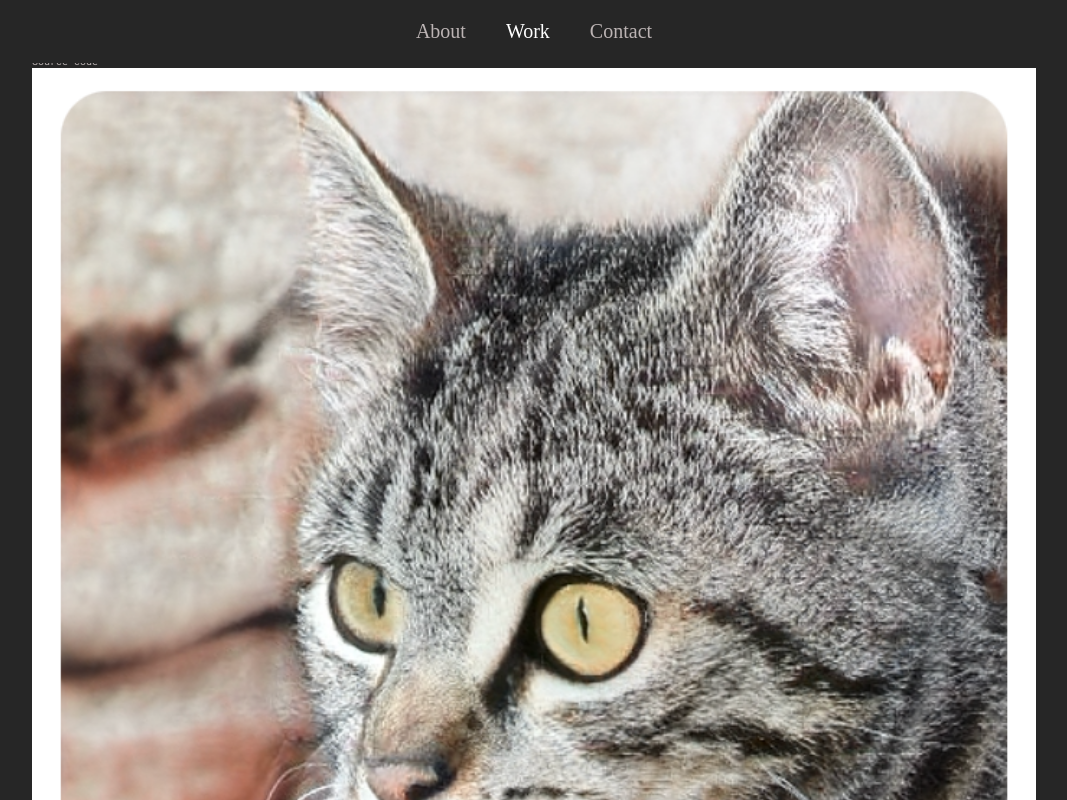
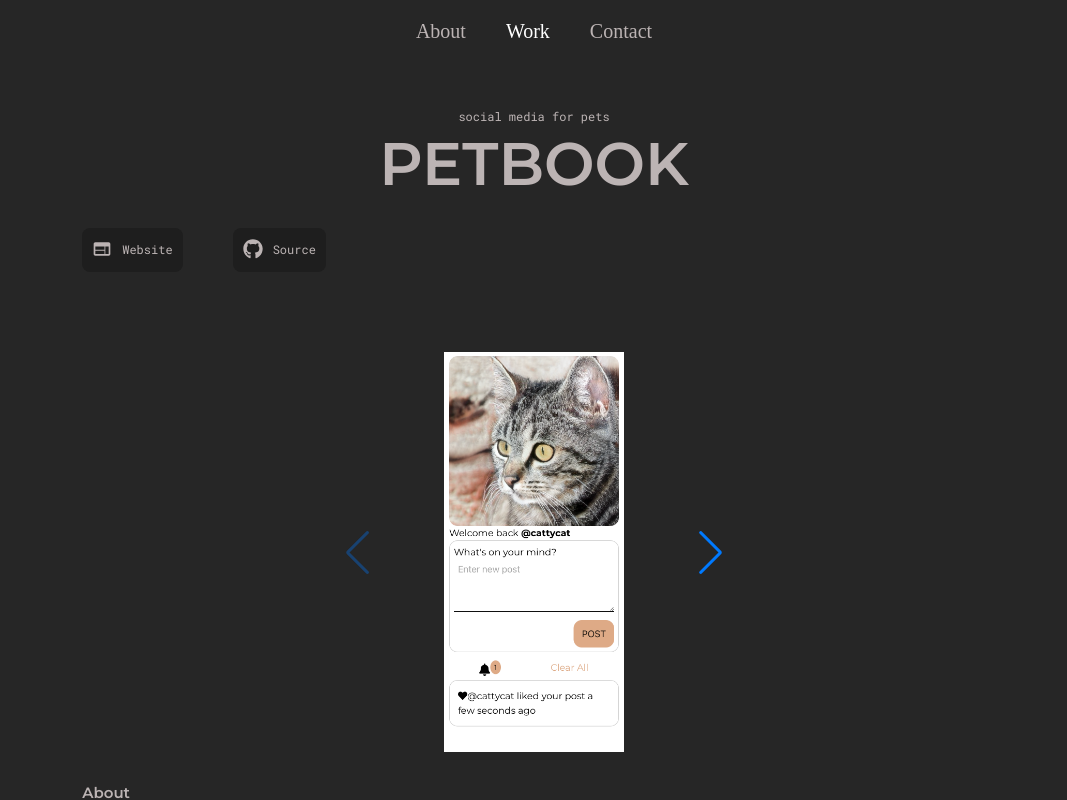
Before and after one commit to alandsilva/alandsilva.github.io, a React (Create React App) app: page /portfolio/petbook in a window 1280 px wide. Shown: the top 800 px of the page, without its empty margins (106-1173 px from the left). Built offline with nearby package versions, Linux system fonts and the light colour scheme.

Commit message:
project page

```diff
--- a/src/components/PortfolioItem.js
+++ b/src/components/PortfolioItem.js
@@ -39,11 +39,11 @@ const PortfolioItemStyles = styled.div`
 const PortfolioItem = ({ item }) => {
   return (
     <PortfolioItemStyles>
-      <Link to='/' className='portfolioItem__img'>
+      <Link to={`/portfolio/${item.name}`} className='portfolioItem__img'>
         <img src={require(`../assets/img/${item.image}`)} alt={item.name} />
       </Link>
       <div className='portfolioItem__info'>
-        <Link to='/'>
+        <Link to={`/portfolio/${item.name}`}>
           <h3 className='portfolioItem__title'>{item.name}</h3>
         </Link>
         <p className='portfolioItem__desc'>{item.description}</p>
--- a/src/data.json
+++ b/src/data.json
@@ -2,74 +2,45 @@
     {
       "name": "petbook",
       "image": "petbook/petbook1.png",
-      "images": [
-        {
-          "image": "petbook/petbook1.png",
-          "type": "tall"
-        },
-        {
-          "image": "petbook/petbook2.png",
-          "type": "medium"
-        },
-        {
-          "image": "petbook/petbook3.png",
-          "type": "tall"
-        },
-        {
-          "image": "petbook/petbook4.png",
-          "type": "medium"
-        }
-      ],
+      "images": [ "petbook/petbook1.png", "petbook/petbook2.png", "petbook/petbook3.png", "petbook/petbook4.png"],
       "description": "social media for pets",
       "stack": ["React", "Node.js", "Firebase"],
       "info": "Users can create, like and comment on posts. Users also receive notifications about activity in their profile.",
       "links": [
         {
           "url": "https://petbook-cb3c1.web.app",
-          "message": "Visit website"
+          "message": "Website",
+          "type": "website"
         },
         {
           "url": "https://github.com/alandsilva/petbook",
-          "message": "Source code"
+          "message": "Source",
+          "type": "code"
         }
       ]
     },
     {
       "name": "shopapp",
       "image": "shopapp/shopapp1.jpeg",
-      "images": [
-        {
-          "image": "shopapp/shopapp1.jpeg",
-          "type": "medium"
-        },
-        {
-          "image": "shopapp/shopapp2.jpeg",
-          "type": "medium"
-        },
-        {
-          "image": "shopapp/shopapp3.jpeg",
-          "type": "medium"
-        },
-        {
-          "image": "shopapp/shopapp4.jpeg",
-          "type": "medium"
-        }
-      ],
+      "images": ["shopapp/shopapp1.jpeg", "shopapp/shopapp2.jpeg", "shopapp/shopapp3.jpeg", "shopapp/shopapp4.jpeg"],
       "description": "Shopp app for mobile devices",
       "stack": ["React Native", "Node.js", "MongoDB"],
       "info": "Users can create, like and comment on posts. Users also receive notifications about activity in their profile.",
       "links": [
         {
           "url": "https://www.youtube.com/watch?v=UAFbeobAuI0&ab_channel=AlanDaSilva",
-          "message": "Video Demo"
+          "message": "Demo",
+          "type": "video"
         },
         {
           "url": "https://dasilvaworkspace.stoplight.io/docs/webinterfaces2021/reference/shopAPI.v1.yaml",
-          "message": "Interactive OpenAPI"
+          "message": "OpenAPI",
+          "type": "website"
         },
         {
           "url": "https://github.com/alandsilva/rn-shop-app",
-          "message": "Source code"
+          "message": "Source",
+          "type": "code"
         }
       ]
     },
--- a/src/pages/ProjectPage.js
+++ b/src/pages/ProjectPage.js
@@ -1,41 +1,124 @@
 import React from 'react';
 import { useParams } from 'react-router-dom';
 import data from '../data.json';
+import SectionTitle from '../components/SectionTitle';
+import styled from 'styled-components';
+import { MdWeb, MdPlayCircleFilled } from 'react-icons/md';
+import { FaGithub } from 'react-icons/fa';
+import PText from '../components/PText';
+import { Swiper, SwiperSlide } from 'swiper/react';
+
+const ProjectStyles = styled.div`
+  max-width: 100;
+  p {
+    font-size: 1.2rem;
+  }
+  .container {
+    display: flex;
+    flex-direction: column;
+    gap: 3rem;
+  }
+  .project__links {
+    display: flex;
+    gap: 5rem;
+    font-size: 2rem;
+    align-items: center;
+    justify-content: space;
+
+    a {
+      display: flex;
+      gap: 1rem;
+      align-items: center;
+      justify-content: center;
+      background-color: var(--deep-dark);
+      padding: 1rem;
+      border-radius: 8px;
+      font-size: 1rem;
+    }
+    svg {
+      width: 2rem;
+    }
+  }
+  .project__images {
+    max-width: 400px;
+    margin: 0 auto;
+    margin-top: 5rem;
+    img {
+      max-height: 400px;
+      object-fit: contain;
+    }
+  }
+
+  .stack__list {
+    margin-top: 1rem;
+    display: flex;
+    gap: 1rem;
+    p {
+      background-color: var(--deep-dark);
+      padding: 1rem;
+      border-radius: 8px;
+      font-size: 1.2rem;
+    }
+  }
+`;
 
 const ProjectPage = () => {
   const params = useParams();
   const project = data.find((item) => item.name === params.projectName);
   console.log(project);
   return (
-    <div>
+    <ProjectStyles>
+      <div className='container'>
+        <SectionTitle subtitle={project.description} title={project.name} />
         <div className='project__links'>
-        <p>
-          <strong>Info</strong>
-        </p>
-        <p>{project.info}</p>
-        <p>
-          <strong>Links</strong>
-        </p>
           {project.links.map((link) => (
-          <p>
-            <a href={link.url}>{link.message}</a>
-          </p>
+            <a href={link.url}>
+              <div className='icon'>{getIcon(link.type)}</div>
+              <div className='text'>
+                <PText>{link.message}</PText>
+              </div>
+            </a>
           ))}
         </div>
-      <div className='project'>
-        {project.images.map((img) => (
-          <div className={`project__item ${img.type}`} key={img.image}>
-            <img
-              className='project__img'
-              src={require(`../assets/img/${img.image}`)}
-              alt={img.image}
-            />
+        <div className='project__images'>
+          <Swiper spaceBetween={30} slidesPerView={1} navigation>
+            {project.images.map((image) => {
+              return (
+                <SwiperSlide>
+                  <img src={require(`../assets/img/${image}`)} />
+                </SwiperSlide>
+              );
+            })}
+          </Swiper>
         </div>
+        <div className='project__info'>
+          <h2>About</h2>
+          <p>{project.info}</p>
+        </div>
+        <div className='project__stack'>
+          <h2>Technologies</h2>
+          <div className='stack__list'>
+            {project.stack.map((tech) => (
+              <p>{tech}</p>
             ))}
-        {/* <pre>{JSON.stringify(project, null, 2)}</pre> */}
           </div>
         </div>
+      </div>
+    </ProjectStyles>
   );
 };
 
+const getIcon = (type) => {
+  switch (type) {
+    case 'website':
+      return <MdWeb />;
+    case 'code':
+      return <FaGithub />;
+    case 'video':
+      return <MdPlayCircleFilled />;
+    default:
+      return <></>;
+  }
+};
+
 export default ProjectPage;
```
Also changed, not shown: src/assets/img/face.jpeg (deleted), src/assets/img/hello.jpeg (deleted). Lines whose indentation alone changed are shown as unchanged.
